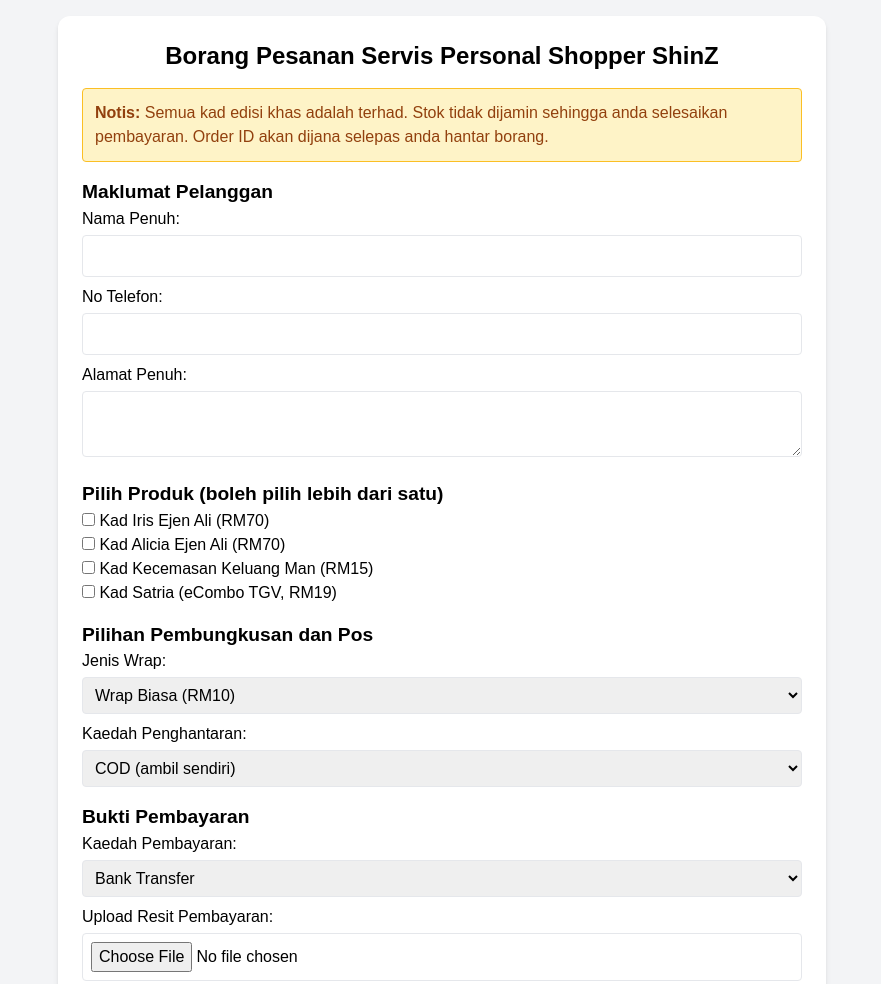
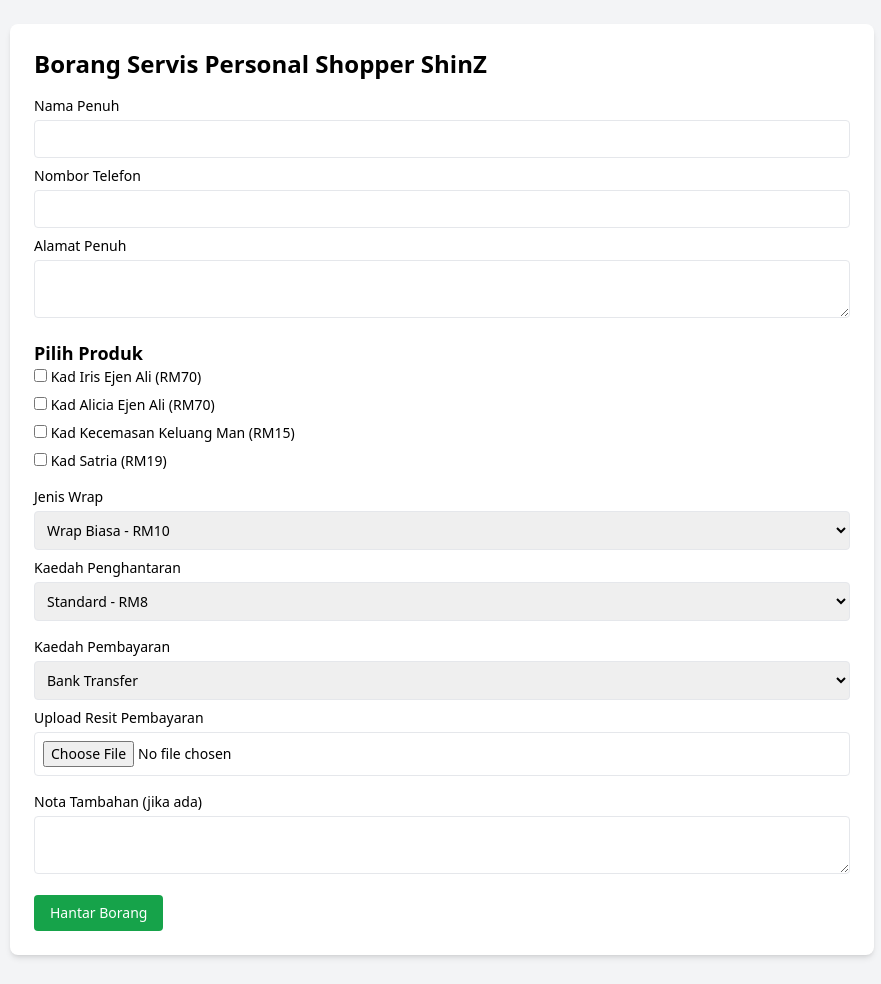
Before and after one commit to ShinzStore/shinzps-form, a plain HTML site: page index.html in a window 1280 px wide. Shown: the top 984 px of the page, without its empty margins (198-1079 px from the left). Drawn offline with nearby package versions, Linux system fonts and the light colour scheme.

Commit message:
Update index.html

```diff
--- a/index.html
+++ b/index.html
@@ -1,107 +1,93 @@
-<!DOCTYPE html>
-<html lang="ms">
-<head>
+<!DOCTYPE html><html lang="ms"><head>
   <meta charset="UTF-8" />
-  <meta name="viewport" content="width=device-width, initial-scale=1.0"/>
-  <title>Borang Personal Shopper ShinZ</title>
-  <link href="https://cdn.jsdelivr.net/npm/tailwindcss@2.2.19/dist/tailwind.min.css" rel="stylesheet">
+  <meta name="viewport" content="width=device-width, initial-scale=1.0" />
+  <title>Borang PS ShinZ</title>
+  <script src="https://cdn.tailwindcss.com"></script>
   <style>
-    body { font-family: Arial, sans-serif; }
-    .section-title { font-weight: bold; font-size: 1.2rem; margin-top: 1rem; }
-    input[type="number"]::-webkit-inner-spin-button,
-    input[type="number"]::-webkit-outer-spin-button {
-      -webkit-appearance: none;
-      margin: 0;
+    .readonly {
+      background-color: #f3f4f6;
     }
-    .readonly { background-color: #f3f4f6; }
   </style>
-</head>
-<body class="bg-gray-100 p-4">
-  <div class="max-w-3xl mx-auto bg-white rounded-xl shadow-md p-6 space-y-4">
-    <h1 class="text-2xl font-bold text-center">Borang Pesanan Servis Personal Shopper ShinZ</h1>
+</head><body class="bg-gray-100 text-sm">
+  <div class="max-w-4xl mx-auto px-4 py-6">
+    <div class="bg-white p-6 rounded-lg shadow-md">
+      <h1 class="text-2xl font-bold mb-4">Borang Servis Personal Shopper ShinZ</h1><!-- Form start -->
+  <form id="psForm" class="space-y-4">
 
-    <div id="notice" class="bg-yellow-100 border border-yellow-400 text-yellow-800 p-3 rounded">
-      <strong>Notis:</strong> Semua kad edisi khas adalah terhad. Stok tidak dijamin sehingga anda selesaikan pembayaran. Order ID akan dijana selepas anda hantar borang.
-    </div>
-
-    <form id="psForm" class="space-y-4">
-      <!-- Maklumat Pelanggan -->
+    <!-- Maklumat pelanggan -->
     <div>
-        <h2 class="section-title">Maklumat Pelanggan</h2>
-        <label class="block">Nama Penuh:
+      <label class="block">Nama Penuh
         <input type="text" name="nama" required class="mt-1 p-2 border rounded w-full" />
       </label>
-        <label class="block mt-2">No Telefon:
-          <input type="tel" name="telefon" required class="mt-1 p-2 border rounded w-full" />
+      <label class="block mt-2">Nombor Telefon
+        <input type="text" name="telefon" required class="mt-1 p-2 border rounded w-full" />
       </label>
-        <label class="block mt-2">Alamat Penuh:
+      <label class="block mt-2">Alamat Penuh
         <textarea name="alamat" required class="mt-1 p-2 border rounded w-full"></textarea>
       </label>
     </div>
 
-      <!-- Pilih Produk -->
+    <!-- Produk pilihan -->
     <div>
-        <h2 class="section-title">Pilih Produk (boleh pilih lebih dari satu)</h2>
-        <div>
-          <label><input type="checkbox" name="produk" value="Iris Ejen Ali|70" /> Kad Iris Ejen Ali (RM70)</label><br/>
-          <label><input type="checkbox" name="produk" value="Alicia Ejen Ali|70" /> Kad Alicia Ejen Ali (RM70)</label><br/>
-          <label><input type="checkbox" name="produk" value="Kad Kecemasan Keluang Man|15" /> Kad Kecemasan Keluang Man (RM15)</label><br/>
-          <label><input type="checkbox" name="produk" value="Kad Satria|19" /> Kad Satria (eCombo TGV, RM19)</label><br/>
+      <h2 class="font-semibold text-lg">Pilih Produk</h2>
+      <div class="grid gap-2">
+        <label><input type="checkbox" name="produk" value="Kad Iris|70"> Kad Iris Ejen Ali (RM70)</label>
+        <label><input type="checkbox" name="produk" value="Kad Alicia|70"> Kad Alicia Ejen Ali (RM70)</label>
+        <label><input type="checkbox" name="produk" value="Kad Kecemasan|15"> Kad Kecemasan Keluang Man (RM15)</label>
+        <label><input type="checkbox" name="produk" value="Kad Satria|19"> Kad Satria (RM19)</label>
       </div>
     </div>
 
-      <!-- Pilihan Wrap dan Pos -->
+    <!-- Wrap dan Pos -->
     <div>
-        <h2 class="section-title">Pilihan Pembungkusan dan Pos</h2>
-        <label>Jenis Wrap:
+      <label>Jenis Wrap
         <select name="wrap" class="mt-1 p-2 border rounded w-full">
-            <option value="10">Wrap Biasa (RM10)</option>
-            <option value="13">Wrap Tebal (RM13)</option>
+          <option value="10">Wrap Biasa - RM10</option>
+          <option value="13">Wrap Tebal - RM13</option>
         </select>
       </label>
-        <label class="block mt-2">Kaedah Penghantaran:
+      <label class="block mt-2">Kaedah Penghantaran
         <select name="pos" class="mt-1 p-2 border rounded w-full">
-            <option value="0">COD (ambil sendiri)</option>
-            <option value="8">Post (RM8)</option>
-            <option value="10">Laju (RM10)</option>
+          <option value="8">Standard - RM8</option>
+          <option value="10">Express - RM10</option>
         </select>
       </label>
     </div>
 
-      <!-- Maklumat Pembayaran -->
+    <!-- Kaedah Bayaran & Resit -->
     <div>
-        <h2 class="section-title">Bukti Pembayaran</h2>
-        <label class="block">Kaedah Pembayaran:
+      <label>Kaedah Pembayaran
         <select name="bayaran" class="mt-1 p-2 border rounded w-full">
           <option value="Bank Transfer">Bank Transfer</option>
-            <option value="Touch 'n Go">Touch 'n Go</option>
+          <option value="TNG eWallet">TNG eWallet</option>
           <option value="QR DuitNow">QR DuitNow</option>
         </select>
       </label>
-        <label class="block mt-2">Upload Resit Pembayaran:
-          <input type="file" name="resit" accept="image/*,.pdf" required class="mt-1 p-2 border rounded w-full" />
+      <label class="block mt-2">Upload Resit Pembayaran
+        <input type="file" name="resit" required class="mt-1 p-2 border rounded w-full" />
       </label>
     </div>
 
-      <!-- Nota & T&S -->
+    <!-- Nota tambahan -->
     <div>
-        <h2 class="section-title">Nota Tambahan (jika ada)</h2>
-        <textarea name="nota" class="mt-1 p-2 border rounded w-full" placeholder="Contoh: Nak letak nama penerima atas kad..."></textarea>
+      <label class="block">Nota Tambahan (jika ada)
+        <textarea name="nota" class="mt-1 p-2 border rounded w-full"></textarea>
+      </label>
     </div>
 
-      <!-- Ringkasan & Submit -->
+    <!-- Hantar -->
     <div>
-        <h2 class="section-title">Ringkasan & Hantar</h2>
-        <p class="text-sm text-gray-600">Jumlah harga akan dikira selepas klik "Hantar Borang". Sila pastikan semua maklumat diisi.</p>
       <button type="submit" class="bg-green-600 text-white px-4 py-2 rounded hover:bg-green-700">Hantar Borang</button>
     </div>
+
   </form>
 
-    <div id="hasil" class="hidden mt-6 p-4 bg-green-100 text-green-800 rounded"></div>
+  <!-- Paparan ringkasan -->
+  <div id="ringkasan" class="hidden mt-6 p-4 bg-green-100 text-green-900 rounded"></div>
 </div>
 
-  <script>
-    document.getElementById("psForm").addEventListener("submit", function(e) {
+  </div>  <script>
+    document.getElementById("psForm").addEventListener("submit", function (e) {
       e.preventDefault();
 
       const form = e.target;
@@ -112,40 +98,41 @@
       const pos = parseFloat(form.pos.value);
       const bayaran = form.bayaran.value;
       const nota = form.nota.value.trim();
+      const produkDipilih = Array.from(form.querySelectorAll("input[name='produk']:checked"));
       const resit = form.resit.files[0];
 
-      let produkDipilih = [];
+      let produk = [];
       let subtotal = 0;
 
-      form.querySelectorAll("input[name='produk']:checked").forEach(el => {
-        const [namaProduk, harga] = el.value.split("|");
-        produkDipilih.push(namaProduk);
+      produkDipilih.forEach(item => {
+        const [nama, harga] = item.value.split("|");
+        produk.push(nama);
         subtotal += parseFloat(harga);
       });
 
       const jumlah = subtotal + wrap + pos;
       const orderID = "PS" + Date.now();
 
-      const hasilDiv = document.getElementById("hasil");
-      hasilDiv.innerHTML = `
-        <h3 class="font-bold text-lg">Order Diterima 🎉</h3>
+      const ringkasan = `
+        <h2 class="font-bold text-lg mb-2">Pesanan Diterima ✅</h2>
         <p><strong>Order ID:</strong> ${orderID}</p>
         <p><strong>Nama:</strong> ${nama}</p>
-        <p><strong>No Telefon:</strong> ${telefon}</p>
+        <p><strong>No. Telefon:</strong> ${telefon}</p>
         <p><strong>Alamat:</strong> ${alamat}</p>
-        <p><strong>Produk:</strong> ${produkDipilih.join(", ")}</p>
+        <p><strong>Produk:</strong> ${produk.join(", ")}</p>
         <p><strong>Subtotal:</strong> RM${subtotal.toFixed(2)}</p>
         <p><strong>Wrap:</strong> RM${wrap.toFixed(2)}</p>
-        <p><strong>Pos:</strong> RM${pos.toFixed(2)}</p>
-        <p><strong>Jumlah Keseluruhan:</strong> <strong>RM${jumlah.toFixed(2)}</strong></p>
-        <p><strong>Kaedah Bayaran:</strong> ${bayaran}</p>
-        <p><strong>Nota:</strong> ${nota || "-"}</p>
-        <p class="mt-2">Sila WhatsApp bukti pembayaran dan Order ID ke <a href="https://wa.me/601170351789" class="text-blue-600 underline">011-7035 1789 (Solehuddin)</a></p>
+        <p><strong>Penghantaran:</strong> RM${pos.toFixed(2)}</p>
+        <p><strong>Jumlah:</strong> <span class="font-bold">RM${jumlah.toFixed(2)}</span></p>
+        <p><strong>Bayaran:</strong> ${bayaran}</p>
+        <p><strong>Nota:</strong> ${nota || '-'}</p>
+        <p class="mt-3">Sila WhatsApp bukti pembayaran dan Order ID ke <a href="https://wa.me/601170351789" class="text-blue-600 underline">011-70351789 (Solehuddin)</a>.</p>
       `;
+
+      const hasilDiv = document.getElementById("ringkasan");
+      hasilDiv.innerHTML = ringkasan;
       hasilDiv.classList.remove("hidden");
 
       form.reset();
     });
-  </script>
-</body>
-</html>
+  </script></body></html>
```
Lines whose indentation alone changed are shown as unchanged.
